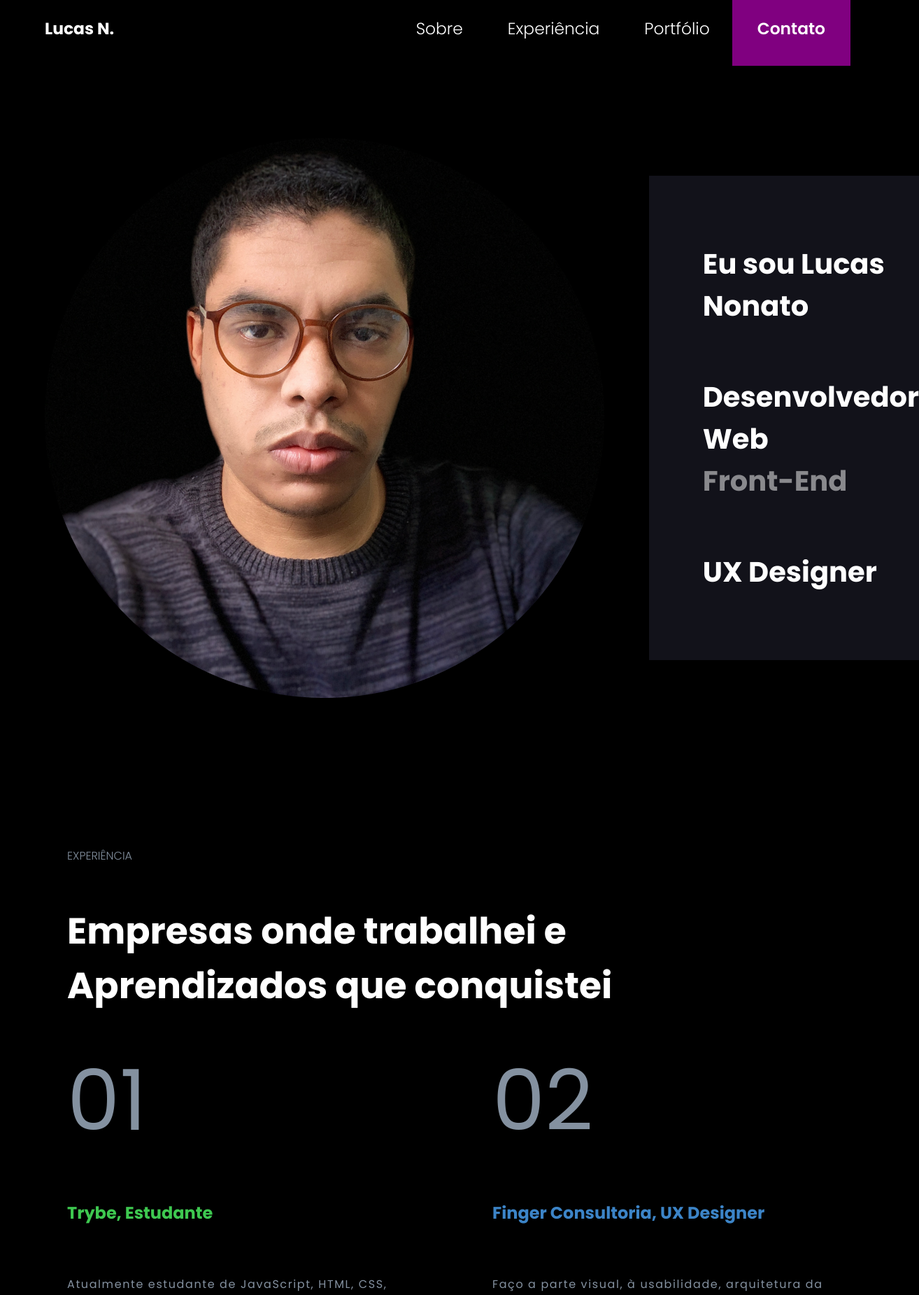
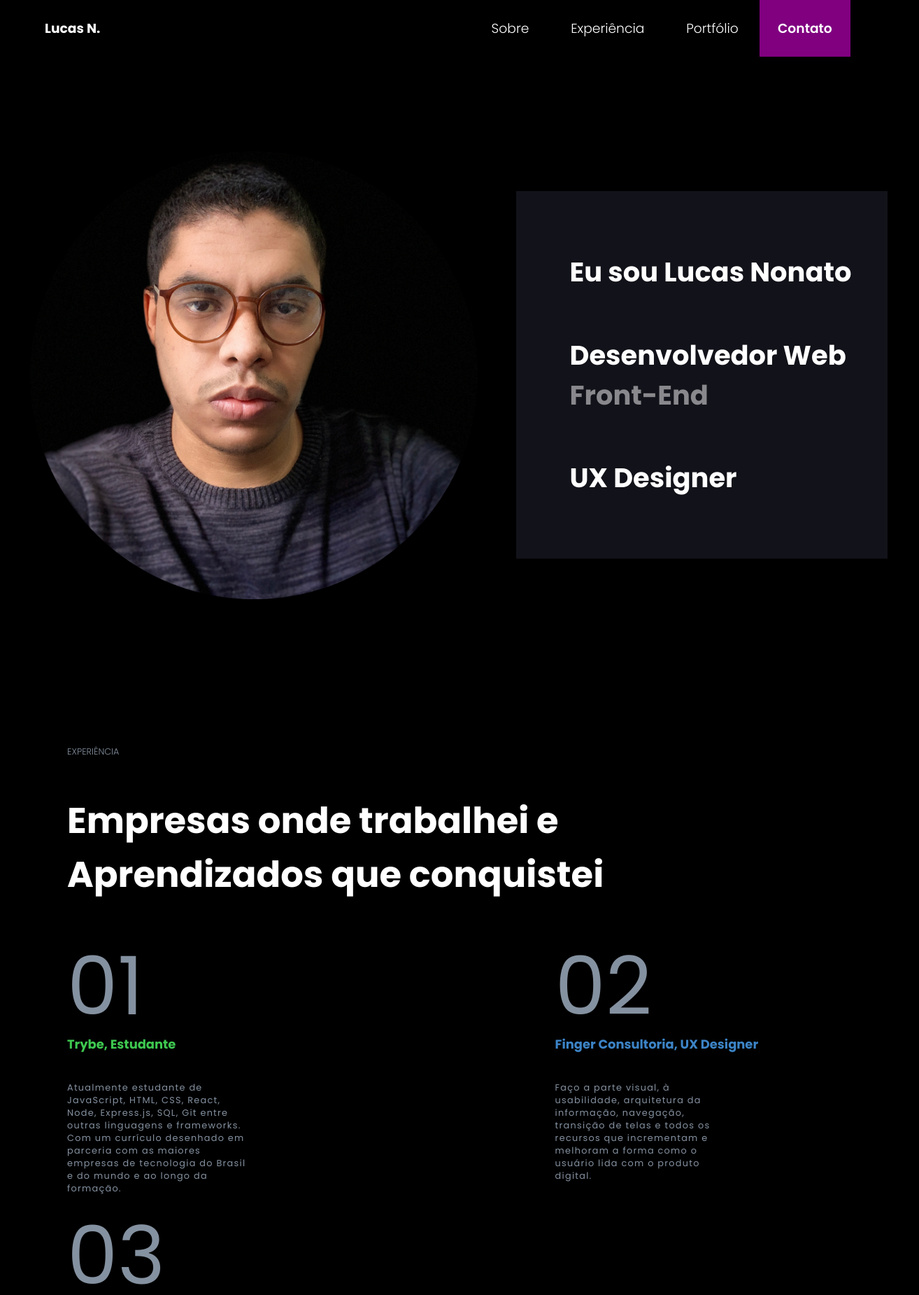
Before and after one commit to Scriblet/Portfolio, a React (Create React App) app: page / in a window 1280 px wide. Shown: the top 1850 px of the page at 70% size, 1314 px wide, since content can reach past the window. Built offline with nearby package versions, Linux system fonts and the light colour scheme.

Commit message:
Responsividade CSS

```diff
--- a/src/App.css
+++ b/src/App.css
@@ -3,7 +3,6 @@
 body {
   margin: 0;
   background-color: black;
-  font-size: 20px;
   font-family: Poppins, sans-serif;
   color: white;
   display: flex;
@@ -13,26 +12,25 @@ body {
 .header {
   display: flex;
   justify-content: space-between;
-  margin: 0 64px 0 64px;
+  margin: 0 4em 0 4em;
   align-items: center;
 }
 
 .header-menu {
   display: flex;
   align-items: center;
-  height: 40px;
   margin: 0;
 }
 
 .header-menu-itens {
   font-weight: 300;
-  margin: 0 32px 0 32px;
+  margin: 0 1.6em 0 1.6em;
 }
 
 .contact-menu {
   margin: 0;
   background-color: purple;
-  padding: 36px;
+  padding: 1.4em;
   font-weight: 600;
 }
 
@@ -43,28 +41,26 @@ body {
   align-items: center;
   display: flex;
   justify-content: space-around;
-  margin-top: 4vw;
+  margin-top: 8vw;
 }
 
 .presentation-img {
-  margin: 64px;
-  max-width: 1180px;
-  width: 920px;
+  margin: 2em;
+  max-width: 40em;
 }
 
 .presentation-container {
   background: rgba(24, 24, 35, 0.75);
-  height: auto;
-  max-width: 1000px;
-  padding: 2vw 0 2vw 4vw;
+  max-width: 1200px;
+  padding: 2vw 4vw 2vw 4vw;
 }
 
 .presentation-text {
   font-weight: 700;
-  font-size: 5vh;
+  font-size: 4.8vh;
   margin-left: 2vw;
-  margin-top: 70px;
-  margin-bottom: 70px;
+  margin-top: 1.6em;
+  margin-bottom: 1.6em;
 }
 
 .presentation-text-frontend {
@@ -77,19 +73,19 @@ body {
 .experience-container {
   display: flex;
   flex-direction: column;
-  margin: 128px 96px 64px 96px;
+  margin: 10em 8em 8em 6em;
 }
 
 .experience-tag {
   color: #8491a0;
   font-weight: 300;
   text-transform: uppercase;
-  font-size: 16px;
+  font-size: 1vw;
 }
 
 .experience-briefing {
-  font-size: 52px;
-  max-width: 1200px;
+  font-size: 4vw;
+  max-width: 16em;
 }
 
 .experience-list {
@@ -106,26 +102,26 @@ body {
 
 .experience-info-id {
   color: #8491a0;
-  font-size: 120px;
+  font-size: 9vw;
   font-weight: 400;
-  height: 160px;
+  height: 1em;
   margin: 0;
 }
 
 .experience-info-title {
   align-items: center;
   display: flex;
-  font-size: 24px;
-  height: 180px;
+  font-size: 1.4vw;
+  height: 6em;
   margin: 0;
-  width: 400px;
+  width: 20em;
 }
 
 .experience-info-text {
   color: #8491a0;
-  font-size: 16px;
+  font-size: 1vw;
   letter-spacing: 0.1em;
-  width: 480px;
+  width: 20em;
 }
 
 /* Values */
@@ -134,9 +130,9 @@ body {
   background: #584732;
   display: flex;
   justify-content: space-between;
-  height: 500px;
-  padding-left: 64px;
-  margin-bottom: 128px;
+  height: 32em;
+  padding-left: 1.4em;
+  margin-bottom: 4em;
   max-width: 100%;
 }
 
@@ -144,10 +140,29 @@ body {
   display: flex;
   flex-direction: column;
   align-self: center;
-  max-height: 500px;
+  max-height: 32em;
+}
+
+.value-text-title {
+  font-weight: 800;
+  font-size: 4.4vw;
+  margin: 0 0 0.4em;
+}
+
+.value-text-body {
+  font-weight: 300;
+  font-size: 1vw;
+  max-width: 32em;
+}
+
+.value-text-link {
+  color: #d6dee2;
+  text-decoration-line: underline;
+  line-height: 150%;
+  font-size: 1.1vw;
 }
 
 .value-img {
-  height: 500px;
+  height: 32em;
   align-self: baseline;
 }
```
Also changed, not shown: 1 other file (tests, documents, lock files or other folders).
